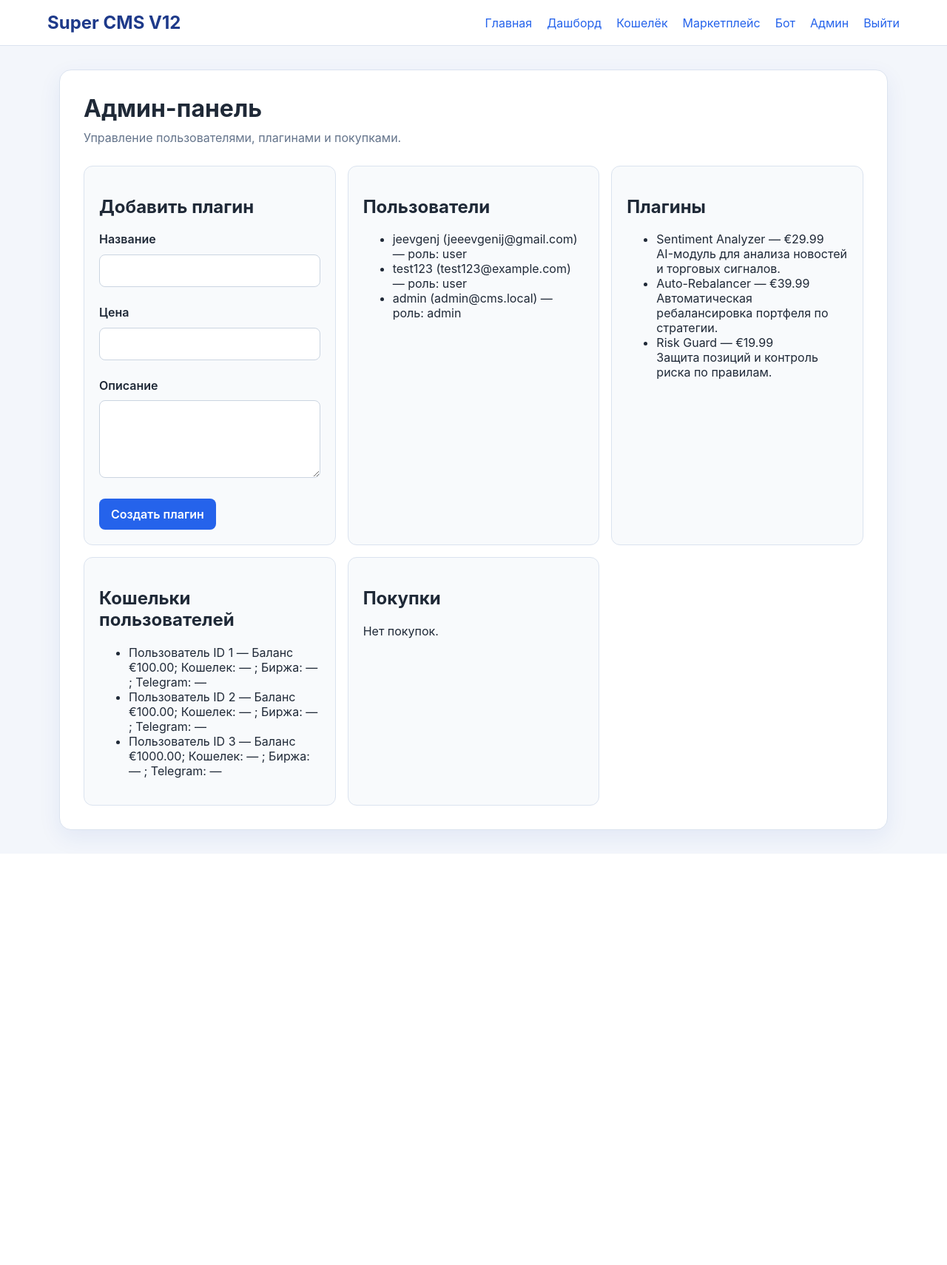
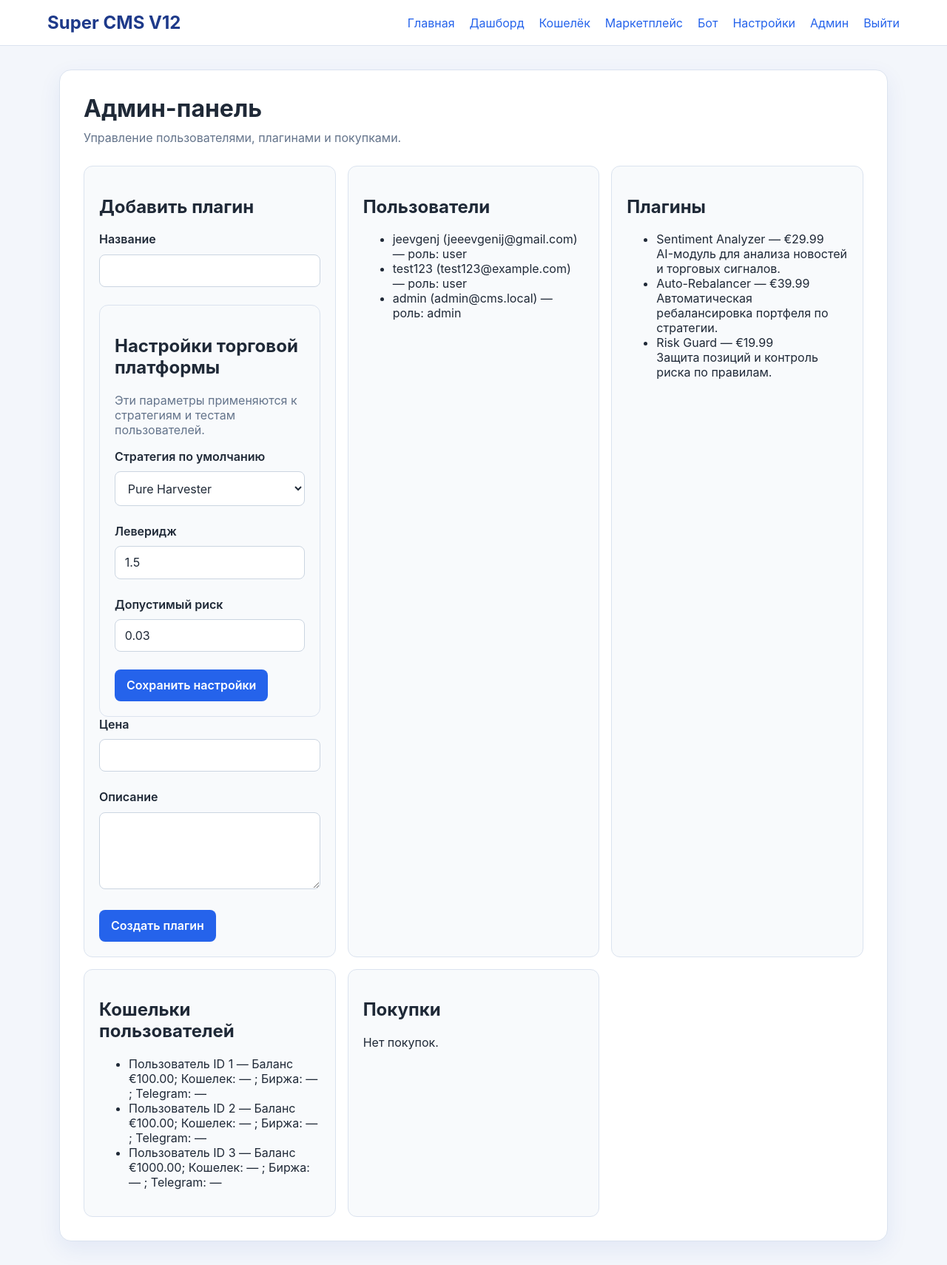
Before and after one commit to bosszeka40-pixel/Cms-my, a Flask app: page /admin in a window 1280 px wide. Shown: the whole page at 74% size. Before the commit the page ends 1154 px from the top, so only its background shows below. Run offline with Flask 3, Linux system fonts and the light colour scheme; a user stored in the database is signed in; data comes from the database, SQL or seed files in the repository; data that the repository does not hold is empty.

Commit message:
Add user and admin settings UI
Co-authored-by: jevvgenij-coder <314512546+jevvgenij-coder@users.noreply.github.com>

```diff
--- a/app.py
+++ b/app.py
@@ -389,6 +389,31 @@ def dashboard():
         email=user[2],
         balance=wallet['balance'],
         wallet=wallet,
+        selected_theme=user[4] or 'light',
+        message=message,
+    )
+
+
+@app.route('/settings', methods=['GET', 'POST'])
+def settings():
+    if 'user_id' not in session:
+        return redirect(url_for('login'))
+
+    message = None
+    if request.method == 'POST':
+        theme = request.form.get('theme', 'light')
+        if theme in {'light', 'dark'}:
+            update_user_theme(session['user_id'], theme)
+            session['theme'] = theme
+            message = 'Настройки аккаунта сохранены.'
+        else:
+            message = 'Выберите доступную тему оформления.'
+
+    user = get_user(session['user_id'])
+    return render_template(
+        'settings.html',
+        username=user[1],
+        email=user[2],
         selected_theme=user[4] or 'light',
         message=message,
     )
@@ -829,18 +854,43 @@ def admin_panel():
 
     message = None
     if request.method == 'POST':
-        name = request.form.get('plugin_name')
-        price = float(request.form.get('plugin_price', 0.0))
-        description = request.form.get('plugin_description', '')
-        if name and price > 0:
-            cmse.create_plugin(name, price, description)
-            message = f'Плагин {name} добавлен.'
+        action = request.form.get('action')
+        if action == 'create_plugin':
+            name = request.form.get('plugin_name')
+            try:
+                price = float(request.form.get('plugin_price', 0.0))
+            except (TypeError, ValueError):
+                price = 0.0
+            description = request.form.get('plugin_description', '')
+            if name and price > 0:
+                cmse.create_plugin(name, price, description)
+                message = f'Плагин {name} добавлен.'
+            else:
+                message = 'Укажите название и положительную цену плагина.'
+        elif action == 'save_admin_settings':
+            strategy = request.form.get('strategy', strategy_manager.current_strategy())
+            try:
+                leverage = max(0.1, min(float(request.form.get('leverage', 1.5)), 10))
+                risk_tolerance = max(0.0, min(float(request.form.get('risk_tolerance', 0.03)), 1))
+                save_strategy_config(strategy, leverage, risk_tolerance)
+                message = 'Настройки торговой платформы сохранены.'
+            except (TypeError, ValueError):
+                message = 'Проверьте значения левериджа и риска.'
 
     users = get_all_users()
     plugins = cmse.list_plugins()
     wallets = get_all_wallets()
     purchases = get_all_purchases()
-    return render_template('admin.html', users=users, plugins=plugins, purchases=purchases, wallets=wallets, message=message)
+    return render_template(
+        'admin.html',
+        users=users,
+        plugins=plugins,
+        purchases=purchases,
+        wallets=wallets,
+        message=message,
+        current_strategy=strategy_manager.current_strategy(),
+        config=strategy_manager.config,
+    )
 
 
 @app.route('/wallet', methods=['GET', 'POST'])
--- a/templates/admin.html
+++ b/templates/admin.html
@@ -10,9 +10,34 @@
         <div class="card">
             <h2>Добавить плагин</h2>
             <form method="post">
+                <input type="hidden" name="action" value="create_plugin">
                 <div class="field-group">
                     <label for="plugin_name">Название</label>
                     <input type="text" id="plugin_name" name="plugin_name" required>
+                </div>
+                <div class="card">
+                    <h2>Настройки торговой платформы</h2>
+                    <p class="muted">Эти параметры применяются к стратегиям и тестам пользователей.</p>
+                    <form method="post">
+                        <input type="hidden" name="action" value="save_admin_settings">
+                        <div class="field-group">
+                            <label for="admin_strategy">Стратегия по умолчанию</label>
+                            <select id="admin_strategy" name="strategy">
+                                <option value="pure_harvester" {% if current_strategy == 'pure_harvester' %}selected{% endif %}>Pure Harvester</option>
+                                <option value="high_frequency_momentum" {% if current_strategy == 'high_frequency_momentum' %}selected{% endif %}>HFT Momentum</option>
+                                <option value="compound_defender" {% if current_strategy == 'compound_defender' %}selected{% endif %}>Compound Defender</option>
+                            </select>
+                        </div>
+                        <div class="field-group">
+                            <label for="admin_leverage">Леверидж</label>
+                            <input type="number" id="admin_leverage" name="leverage" min="0.1" max="10" step="0.1" value="{{ config.leverage }}">
+                        </div>
+                        <div class="field-group">
+                            <label for="admin_risk">Допустимый риск</label>
+                            <input type="number" id="admin_risk" name="risk_tolerance" min="0" max="1" step="0.01" value="{{ config.risk_tolerance }}">
+                        </div>
+                        <button type="submit" class="btn">Сохранить настройки</button>
+                    </form>
                 </div>
                 <div class="field-group">
                     <label for="plugin_price">Цена</label>
--- a/templates/base.html
+++ b/templates/base.html
@@ -15,6 +15,7 @@
                 <a href="{{ url_for('wallet_page') }}">Кошелёк</a>
                 <a href="{{ url_for('marketplace') }}">Маркетплейс</a>
                 <a href="{{ url_for('bot_management') }}">Бот</a>
+                <a href="{{ url_for('settings') }}">Настройки</a>
                 {% if is_admin %}
                     <a href="{{ url_for('admin_panel') }}">Админ</a>
                 {% endif %}
```
Also changed, not shown: templates/settings.html (added, +39 -0 lines).
